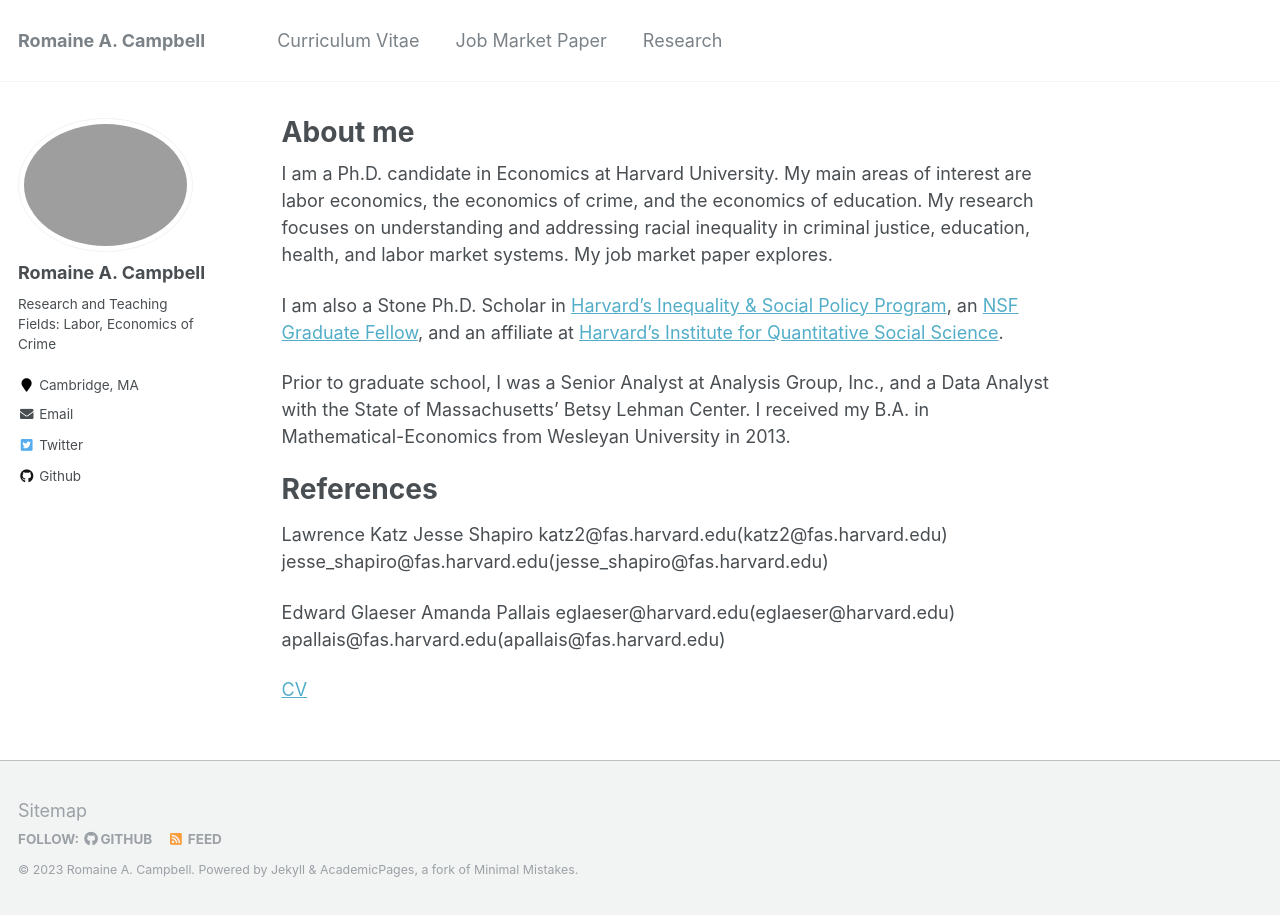
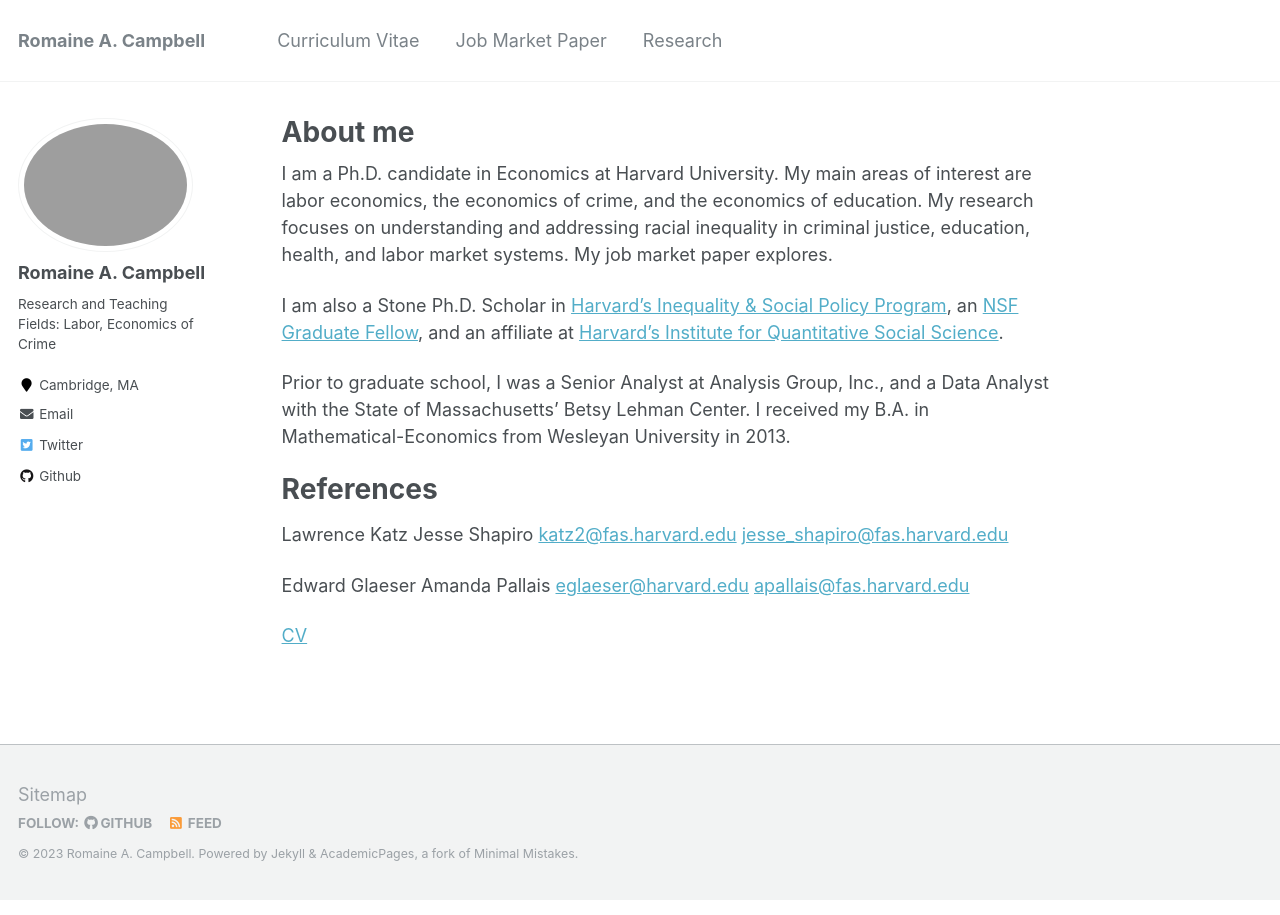
Before and after one commit to romainecampbell/romainecampbell.github.io, a Jekyll site: the page built from _pages/about.md, in a window 1280 px wide. Built offline with Jekyll 4.4.1, drawn with Linux system fonts in a browser that asks for light colours.

Commit message:
Update about.md

```diff
--- a/_pages/about.md
+++ b/_pages/about.md
@@ -18,10 +18,10 @@
 ======
 
 Lawrence Katz                                     Jesse Shapiro
-katz2@fas.harvard.edu(katz2@fas.harvard.edu)                             jesse_shapiro@fas.harvard.edu(jesse_shapiro@fas.harvard.edu)
+[katz2@fas.harvard.edu](katz2@fas.harvard.edu)                             [jesse_shapiro@fas.harvard.edu](jesse_shapiro@fas.harvard.edu)
 
 Edward Glaeser                                    Amanda Pallais
-eglaeser@harvard.edu(eglaeser@harvard.edu)                              apallais@fas.harvard.edu(apallais@fas.harvard.edu)
+[eglaeser@harvard.edu](eglaeser@harvard.edu)                              [apallais@fas.harvard.edu](apallais@fas.harvard.edu)
 
 
 [CV](https://romaineacampbell.github.io/files/Campbell2023_AcademicCV.pdf)
```
